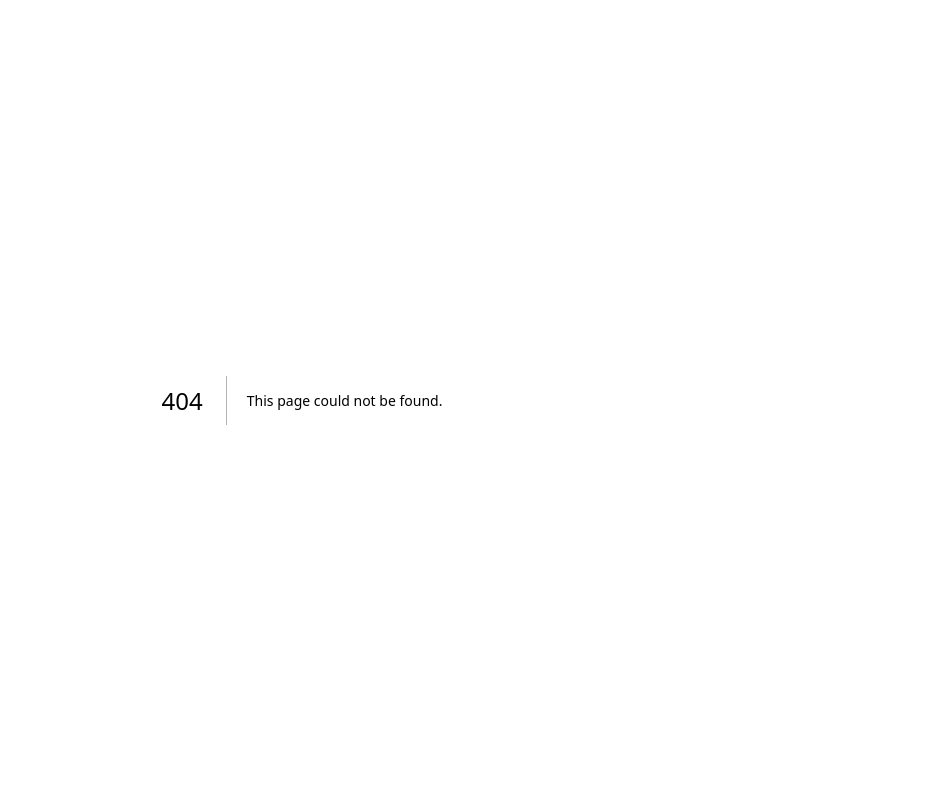
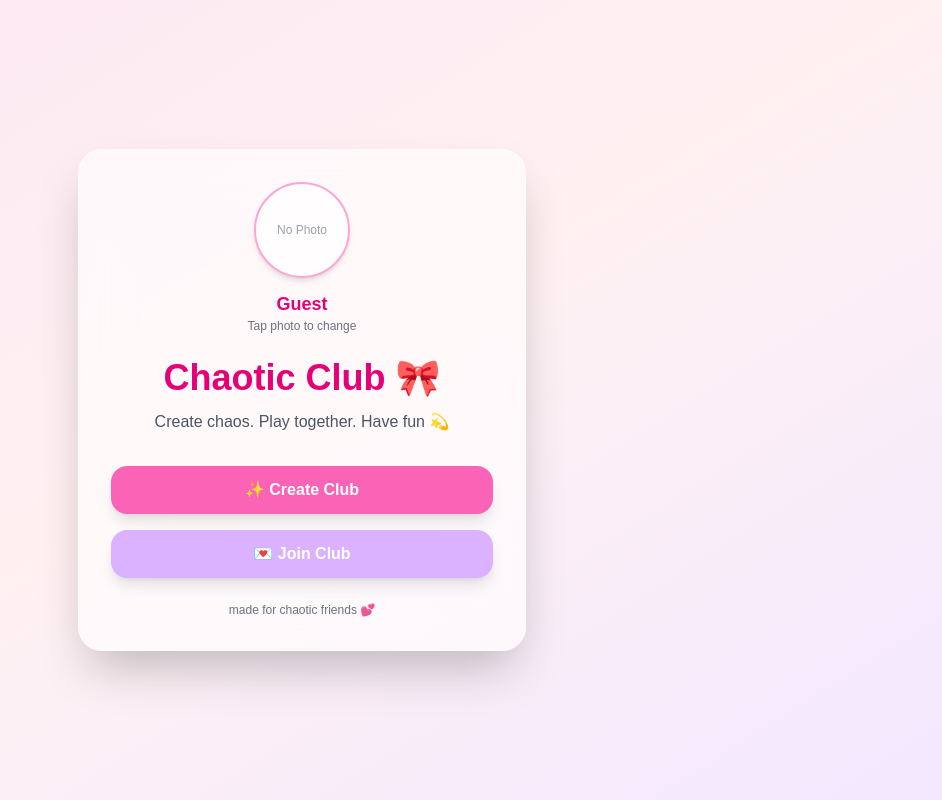
Before and after one commit to pannkaythweoo/chaotic-club, a Next.js app: page /home in a window 1280 px wide. Before the commit this address had no page. Shown: the whole page, without its empty margins (338-1280 px from the left). Built offline with nearby package versions, Linux system fonts and the light colour scheme; no server answers.

Commit message:
add home page

```diff
--- /dev/null
+++ b/app/home/page.tsx
@@ -0,0 +1,136 @@
+"use client";
+
+import Link from "next/link";
+import { useEffect, useState } from "react";
+import { supabase } from "@/lib/supabase";
+
+export default function Home() {
+  const [user, setUser] = useState<any>(null);
+  const [preview, setPreview] = useState<string | null>(null);
+
+  // ✅ FIX: safe localStorage access
+  useEffect(() => {
+    if (typeof window === "undefined") return;
+
+    const u = localStorage.getItem("user");
+    setUser(u ? JSON.parse(u) : null);
+  }, []);
+
+  const uploadImage = async (file: File) => {
+    const fileName = `${Date.now()}-${file.name}`;
+
+    const { error } = await supabase.storage
+      .from("avatars")
+      .upload(fileName, file);
+
+    if (error) {
+      alert(error.message);
+      return "";
+    }
+
+    const { data } = supabase.storage
+      .from("avatars")
+      .getPublicUrl(fileName);
+
+    return data.publicUrl;
+  };
+
+  const changeProfile = async (file: File) => {
+    if (!user) return;
+
+    const url = await uploadImage(file);
+
+    if (!url) return;
+
+    await supabase
+      .from("users")
+      .update({ avatar: url })
+      .eq("id", user.id);
+
+    const updated = { ...user, avatar: url };
+
+    localStorage.setItem("user", JSON.stringify(updated));
+    setUser(updated);
+    setPreview(url);
+  };
+
+  return (
+    <main className="min-h-screen flex items-center justify-center bg-gradient-to-br from-pink-100 via-rose-50 to-purple-100 px-4">
+
+      <div className="backdrop-blur-xl bg-white/60 border border-white/40 shadow-2xl rounded-3xl p-8 w-full max-w-md">
+
+        {/* 👤 USER PROFILE */}
+        <div className="flex flex-col items-center mb-6">
+
+          <label className="relative cursor-pointer">
+
+            <div className="w-24 h-24 rounded-full bg-white/70 border-2 border-pink-300 overflow-hidden flex items-center justify-center shadow-md">
+
+              {preview || user?.avatar ? (
+                <img
+                  src={preview || user?.avatar}
+                  className="w-full h-full object-cover"
+                />
+              ) : (
+                <span className="text-gray-400 text-xs">
+                  No Photo
+                </span>
+              )}
+
+            </div>
+
+            {/* hidden upload */}
+            <input
+              type="file"
+              className="hidden"
+              accept="image/*"
+              onChange={(e) =>
+                e.target.files && changeProfile(e.target.files[0])
+              }
+            />
+          </label>
+
+          <h2 className="mt-3 text-lg font-bold text-pink-600">
+            {user?.nickname || "Guest"}
+          </h2>
+
+          <p className="text-xs text-gray-500">
+            Tap photo to change
+          </p>
+        </div>
+
+        {/* TITLE */}
+        <h1 className="text-4xl font-bold text-pink-600 text-center">
+          Chaotic Club 🎀
+        </h1>
+
+        <p className="text-gray-600 mt-3 text-center">
+          Create chaos. Play together. Have fun 💫
+        </p>
+
+        {/* BUTTONS */}
+        <div className="mt-8 flex flex-col gap-4">
+
+          <Link href="/create">
+            <button className="w-full py-3 rounded-2xl bg-pink-400 hover:bg-pink-500 text-white font-semibold shadow-lg transition">
+              ✨ Create Club
+            </button>
+          </Link>
+
+          <Link href="/join">
+            <button className="w-full py-3 rounded-2xl bg-purple-300 hover:bg-purple-400 text-white font-semibold shadow-lg transition">
+              💌 Join Club
+            </button>
+          </Link>
+
+        </div>
+
+        {/* FOOTER */}
+        <p className="text-xs text-gray-500 mt-6 text-center">
+          made for chaotic friends 💕
+        </p>
+
+      </div>
+    </main>
+  );
+}
--- a/app/page.tsx
+++ b/app/page.tsx
@@ -16,17 +16,20 @@ export default function LoginPage() {
       return;
     }
 
-    const { data: user, error } = await supabase
+    // ✅ FIX: avoid .single() crash
+    const { data: users, error } = await supabase
       .from("users")
       .select("*")
-      .eq("nickname", nickname)
-      .single();
+      .eq("nickname", nickname);
 
-    if (error && error.code !== "PGRST116") {
+    if (error) {
       alert(error.message);
       return;
     }
 
+    const user = users?.[0];
+
+    // 👤 EXISTING USER LOGIN
     if (user) {
       if (user.password !== password) {
         alert("Nickname already exists or wrong password");
@@ -38,6 +41,7 @@ export default function LoginPage() {
       return;
     }
 
+    // 🆕 NEW USER CREATE
     const { data: newUser, error: insertError } = await supabase
       .from("users")
       .insert({
@@ -110,7 +114,7 @@ export default function LoginPage() {
 
         </div>
 
-        {/* FOOTER TEXT */}
+        {/* FOOTER */}
         <p className="text-center text-xs text-gray-400 mt-6">
           Join the chaos ✨ Create or login instantly
         </p>
```
